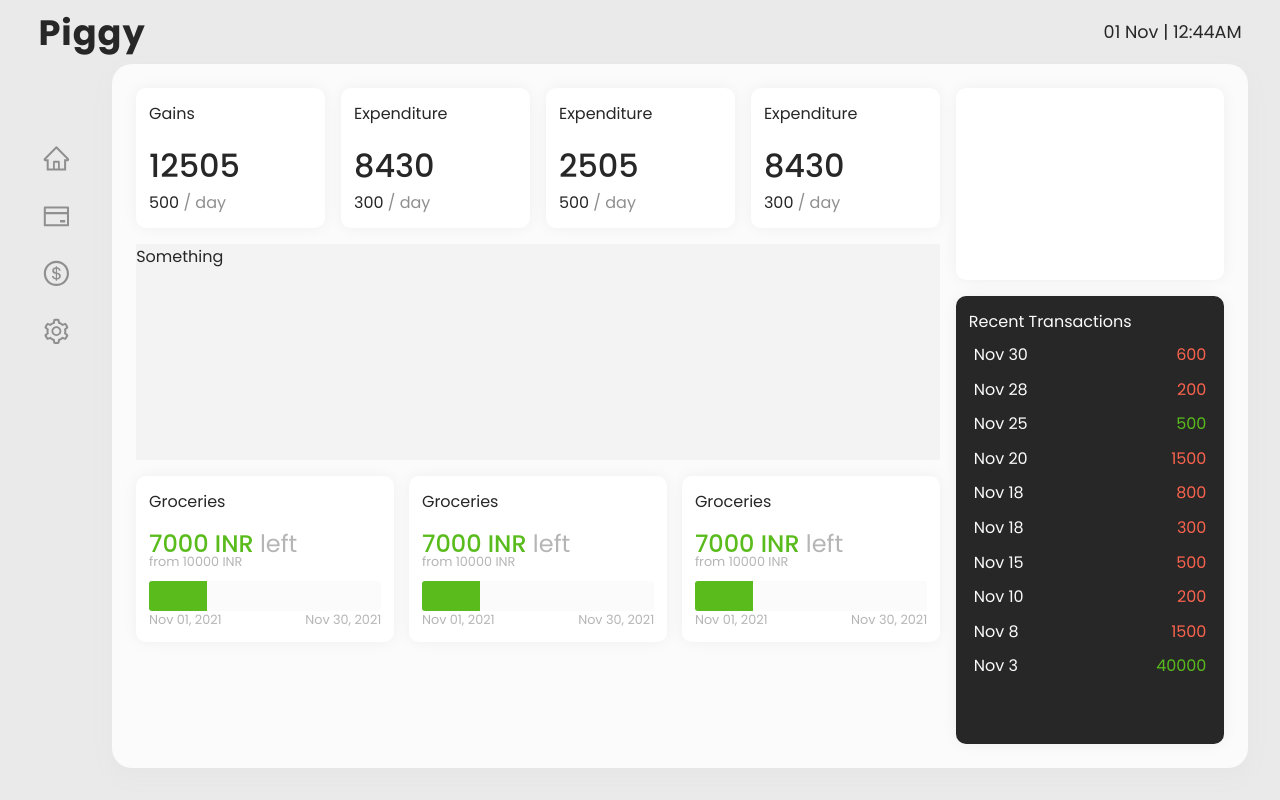
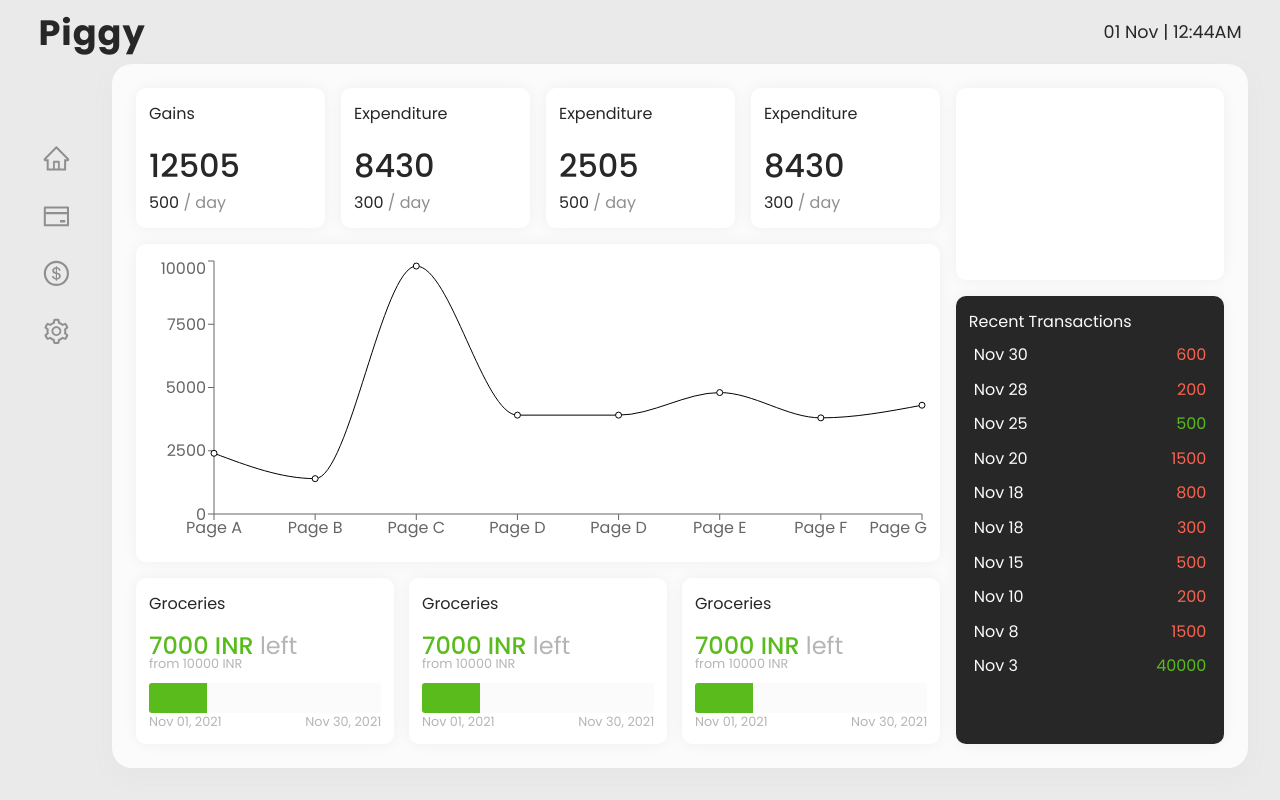
Before and after one commit to harshpandey002/piggy, a Next.js app: page /dashboard in a window 1280 px wide. Built offline with nearby package versions, Linux system fonts and the light colour scheme.

Commit message:
Line Chart

```diff
--- a/components/Graph.js
+++ b/components/Graph.js
@@ -1,9 +1,64 @@
 import styles from "@/styles/Graph.module.css";
+import {
+  LineChart,
+  Line,
+  XAxis,
+  YAxis,
+  CartesianGrid,
+  Tooltip,
+  Legend,
+  ResponsiveContainer,
+} from "recharts";
+
+const data = [
+  {
+    name: "Page A",
+    pv: 2400,
+  },
+  {
+    name: "Page B",
+    pv: 1398,
+  },
+  {
+    name: "Page C",
+    pv: 9800,
+  },
+  {
+    name: "Page D",
+    pv: 3908,
+  },
+  {
+    name: "Page D",
+    pv: 3908,
+  },
+  {
+    name: "Page E",
+    pv: 4800,
+  },
+  {
+    name: "Page F",
+    pv: 3800,
+  },
+  {
+    name: "Page G",
+    pv: 4300,
+  },
+];
 
 export default function Graph() {
   return (
     <div className={styles.container}>
-      <p>Something</p>
+      <div className={` box ${styles.content}`}>
+        <ResponsiveContainer>
+          <LineChart data={data}>
+            {/* <CartesianGrid strokeDasharray="3 3" /> */}
+            <XAxis dataKey="name" />
+            <YAxis />
+            <Tooltip />
+            <Line type="monotone" dataKey="pv" stroke="#000" />
+          </LineChart>
+        </ResponsiveContainer>
+      </div>
     </div>
   );
 }
--- a/package.json
+++ b/package.json
@@ -12,7 +12,8 @@
     "next": "12.0.3",
     "react": "17.0.2",
     "react-dom": "17.0.2",
-    "react-icons": "^4.3.1"
+    "react-icons": "^4.3.1",
+    "recharts": "^2.1.6"
   },
   "devDependencies": {
     "eslint": "7.32.0",
--- a/styles/Graph.module.css
+++ b/styles/Graph.module.css
@@ -1,4 +1,8 @@
 .container {
-  background-color: var(--white-3);
-  height: 33%;
+  height: 100%;
 }
+
+.content {
+  width: 100%;
+  height: 100%;
+}
--- a/styles/Nav.module.css
+++ b/styles/Nav.module.css
@@ -32,6 +32,7 @@
   .container {
     width: 9%;
     padding-left: initial;
+    z-index: 1;
   }
 
   .links {
```
Also changed, not shown: 1 other file (tests, documents, lock files or other folders).
